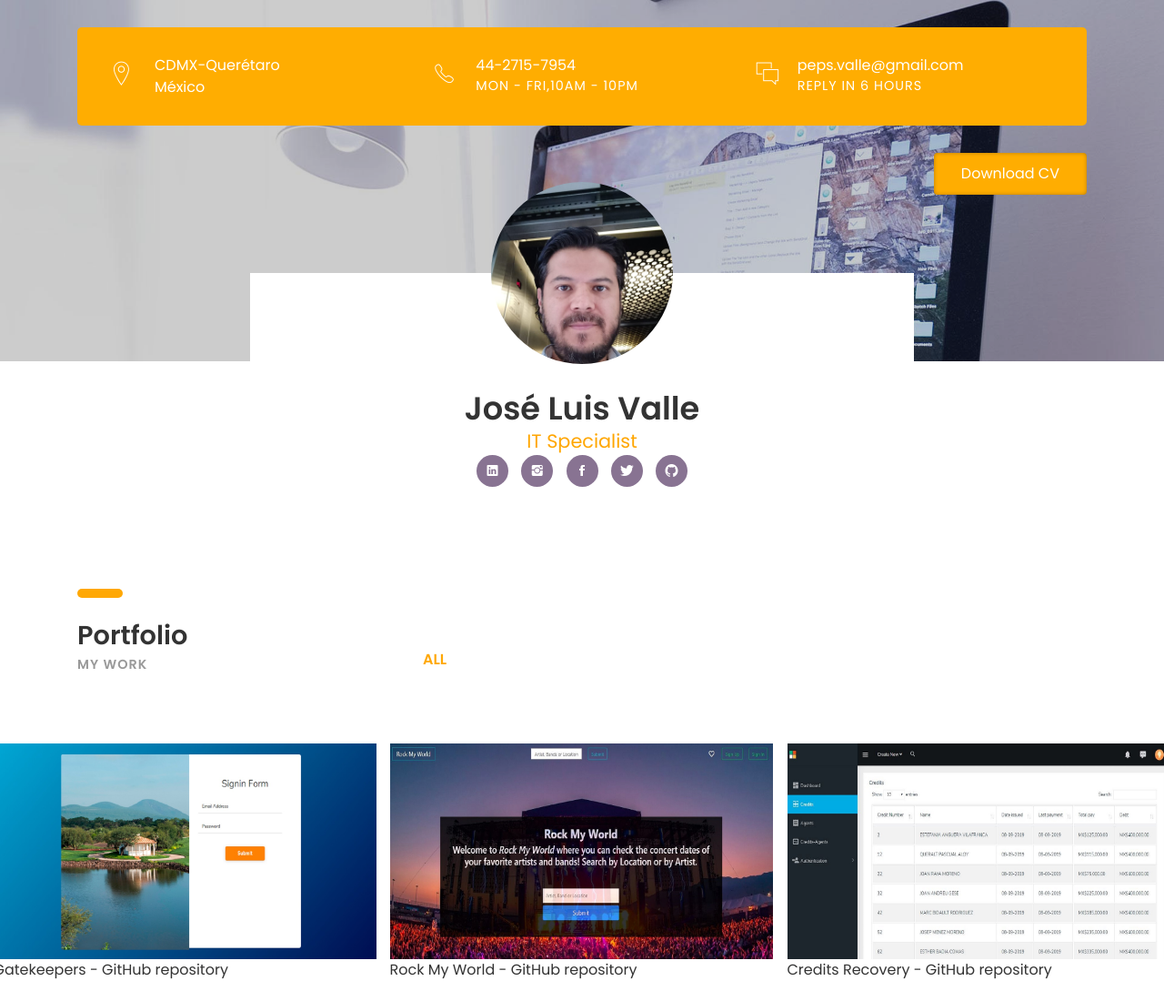
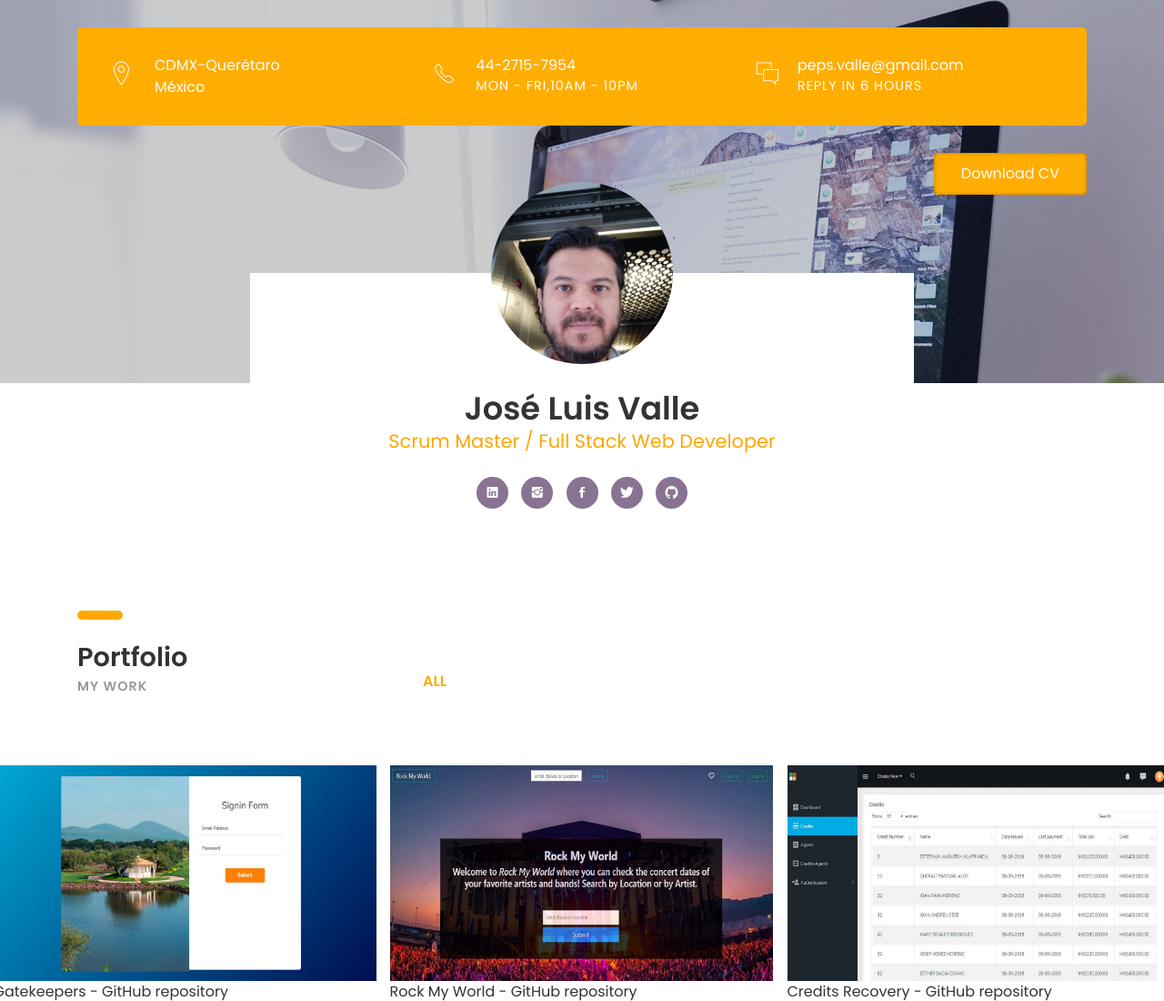
Before and after one commit to d3non/CVPortfolio, a plain HTML site: page index.html in a window 1280 px wide. Shown: the top 1100 px of the page at 91% size. Drawn offline with Linux system fonts and the light colour scheme; files whose address does not match are found by name.

```diff
--- a/index.html
+++ b/index.html
@@ -74,7 +74,8 @@
 					<div class="intro">
 						<div class="profile-img"><img src="images/profile.jpeg" alt=""></div>
 						<h2><b>José Luis Valle</b></h2>
-						<h4 class="font-yellow">IT Specialist</h4>
+						<h4 class="font-yellow">Scrum Master / Full Stack Web Developer</h4>
+						<br>
 						<!--<ul class="information margin-tb-30">
 							<li><b>BORN : </b>March 19, 1975</li>
 							<li><b>EMAIL : </b>mymith@mywebpage.com</li>
```
